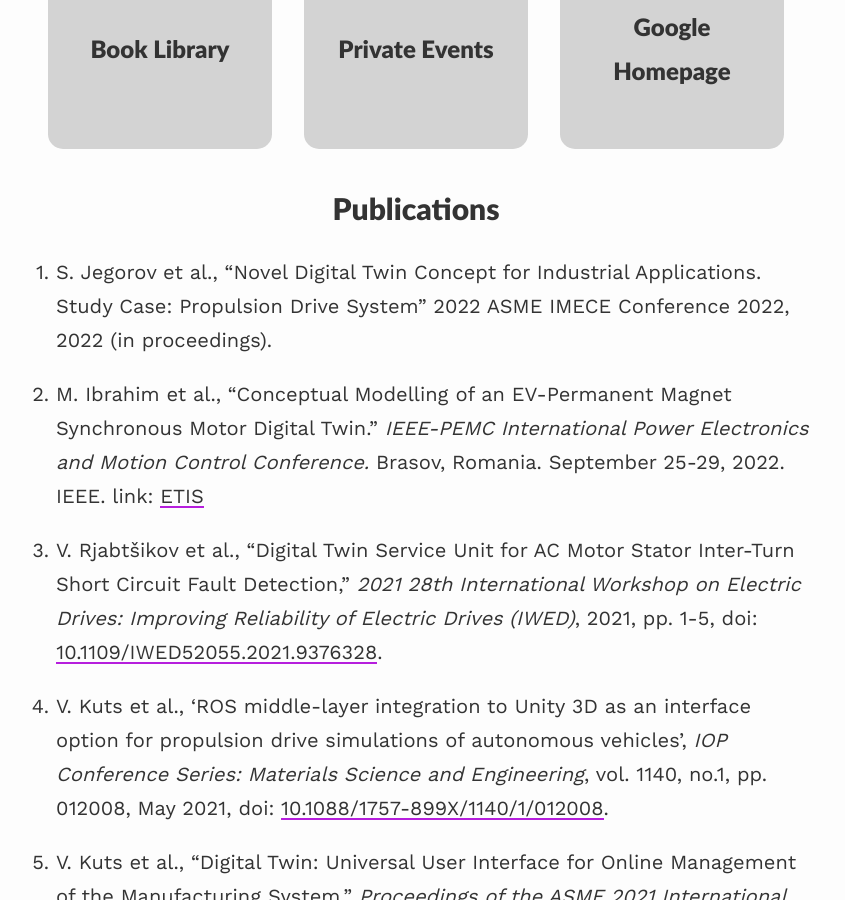
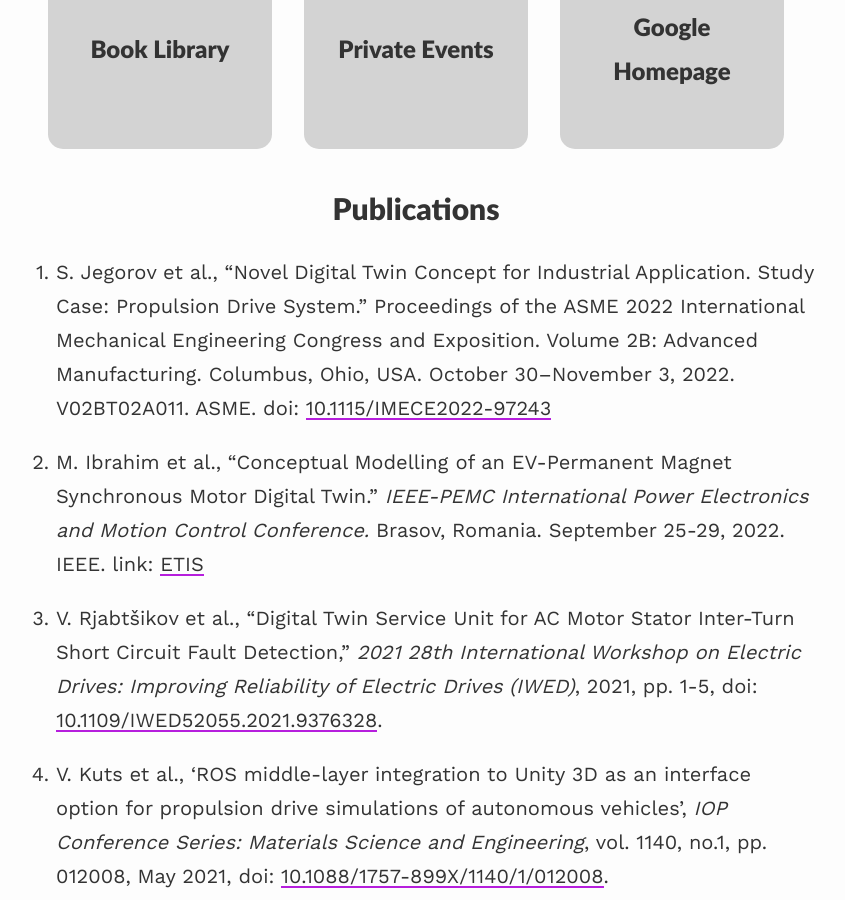
Before and after one commit to sejego/sejego, a Jekyll site: the page built from _pages/projects.md, in a window 1280 px wide and 900 px high, scrolled down 882 px. Shown: the whole window, without its empty margins (224-1069 px from the left). Built offline with Jekyll 4.4.1, drawn with Linux system fonts in a browser that asks for light colours; nearby versions of some CDN libraries.

Commit message:
update ASME paper, add doi

```diff
--- a/_pages/projects.md
+++ b/_pages/projects.md
@@ -82,7 +82,7 @@ published: true
 
 <h2 style="text-align: center;">Publications</h2>
 
-1. S. Jegorov et al., "Novel Digital Twin Concept for Industrial Applications. Study Case: Propulsion Drive System" 2022 ASME IMECE Conference 2022, 2022 (in proceedings).
+1. S. Jegorov et al., "Novel Digital Twin Concept for Industrial Application. Study Case: Propulsion Drive System." Proceedings of the ASME 2022 International Mechanical Engineering Congress and Exposition. Volume 2B: Advanced Manufacturing. Columbus, Ohio, USA. October 30–November 3, 2022. V02BT02A011. ASME. doi: [10.1115/IMECE2022-97243](https://doi.org/10.1115/IMECE2022-97243)
 
 2. M. Ibrahim et al., "Conceptual Modelling of an EV-Permanent Magnet Synchronous Motor Digital Twin." *IEEE-PEMC International Power Electronics and Motion Control Conference.* Brasov, Romania. September 25-29, 2022. IEEE. link: [ETIS](https://www.etis.ee/Portal/Publications/Display/30c67d44-e946-4e58-9949-5bb56b54d92d)
 
```
